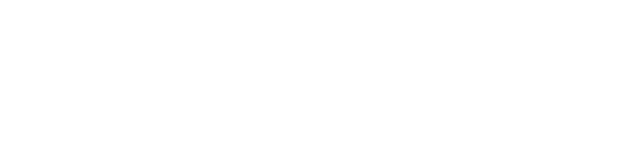
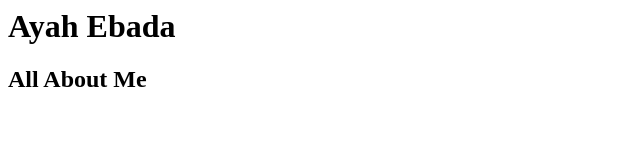
Before and after one commit to ebad0022/ebad0022.github.io, a plain HTML site: page html-assignment/index.html in a window 1280 px wide. Shown: the whole page, without its empty margins (0-640 px from the left). Drawn offline with Linux system fonts and the light colour scheme.

Commit message:
adds header and article

```diff
--- a/html-assignment/index.html
+++ b/html-assignment/index.html
@@ -5,6 +5,21 @@
     <title>HTML Assignment</title>
 </head>
 <body>
+    <!-- site header -->
+    <header>
+        <h1>Ayah Ebada</h1>
+    </header>
+    <!-- starting the main content -->
+    <main>
+        <!-- article of the page -->
+        <article>
+            <h2> All About Me</h2>
+            <p>
+
+            </p>
+        </article>
+
+    </main>
 
 </body>
 </html>
```
